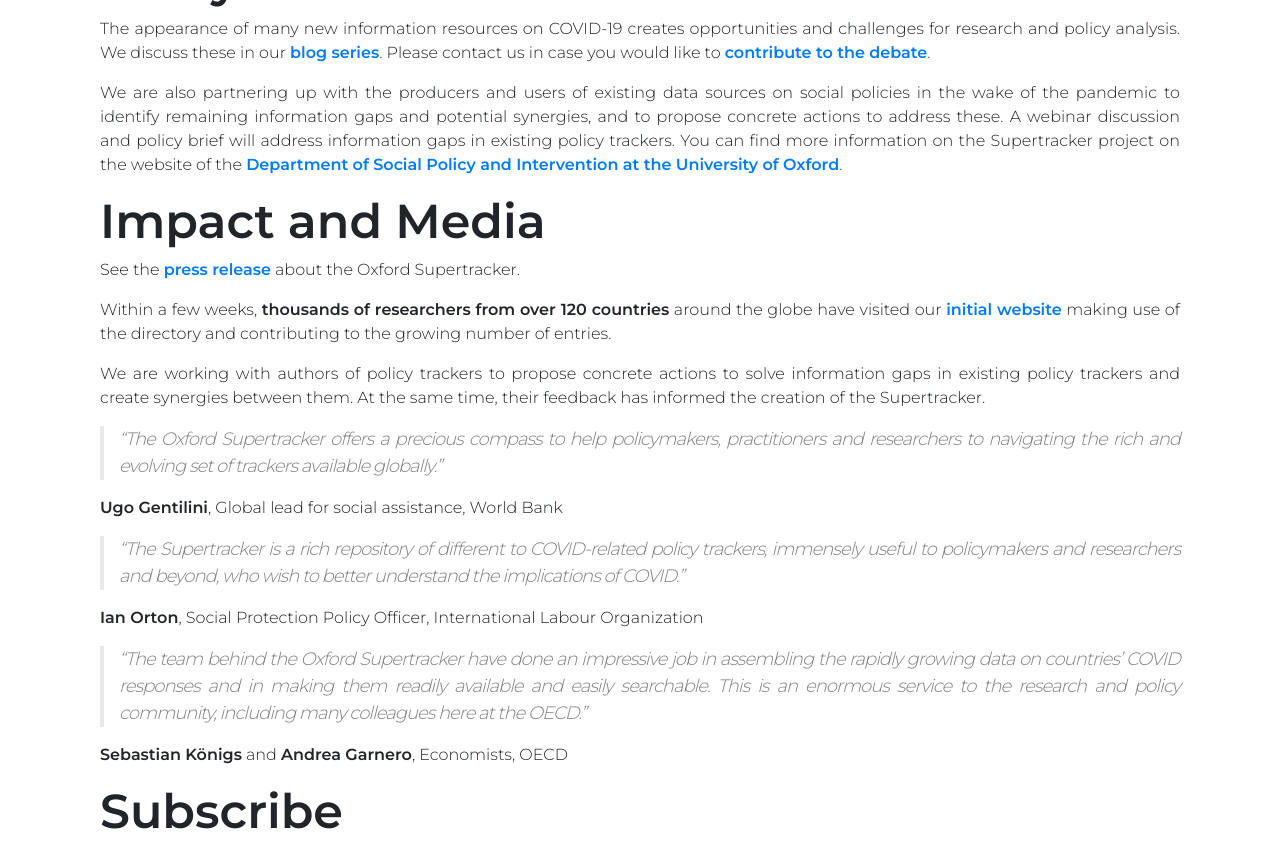
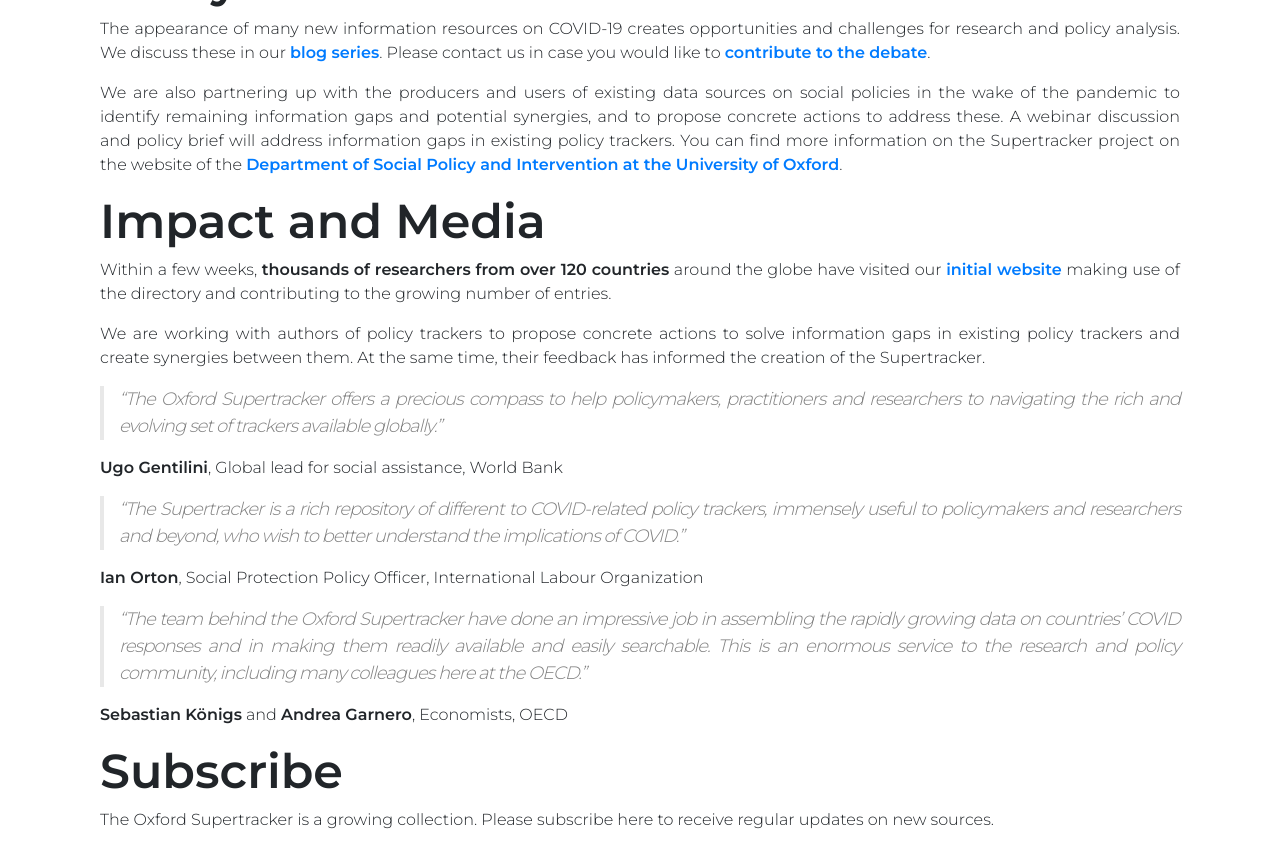
Before and after one commit to lukaslehner/supertracker, a Jekyll site: the page built from index.md, in a window 1280 px wide and 900 px high, scrolled down 687 px, cut to the strip 0-844 px from the top of the window. Built offline with Jekyll 4.4.1, drawn with Linux system fonts in a browser that asks for light colours.

Commit message:
fix: exclude press release temporarily

```diff
--- a/index.md
+++ b/index.md
@@ -26,8 +26,6 @@ We are also partnering up with the producers and users of existing data sources
 
 # Impact and Media
 
-See the **[press release]()** about the Oxford Supertracker.
-
 Within a few weeks, **thousands of researchers from over 120 countries** around the globe have visited our **[initial website](https://lukaslehner.github.io/covid19policytrackers/)** making use of the directory and contributing to the growing number of entries.
 
 We are working with authors of policy trackers to propose concrete actions to solve information gaps in existing policy trackers and create synergies between them. At the same time, their feedback has informed the creation of the Supertracker.
```
